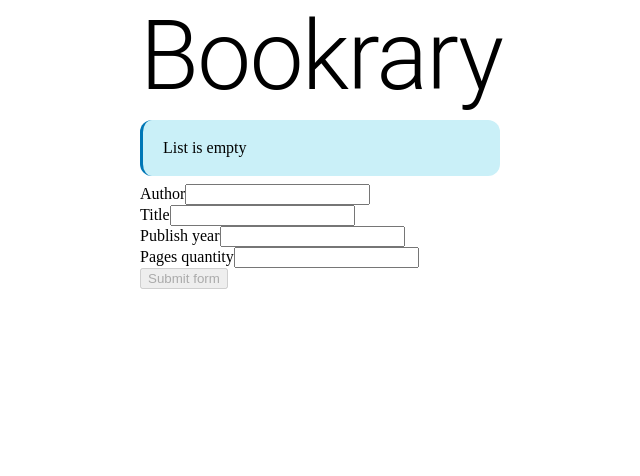
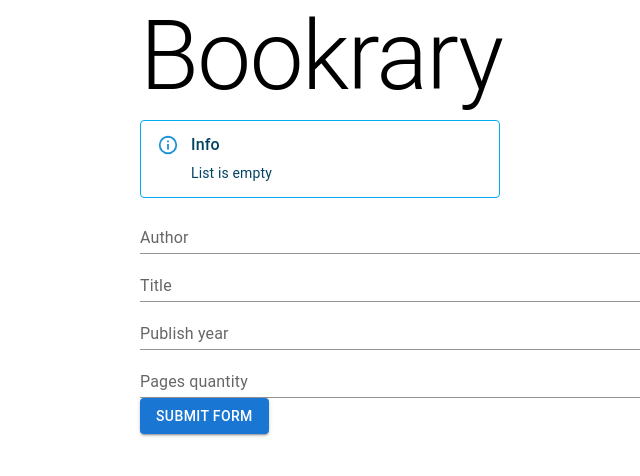
Before and after one commit to justka/bookrary, a React (Create React App) app: page / in a window 1280 px wide. Shown: the top 476 px of the page, without its empty margins (224-864 px from the left). Built offline with nearby package versions, Linux system fonts and the light colour scheme.

Commit message:
add mui to form

```diff
--- a/src/components/Lists/Books/components/ListContent/ListContent.tsx
+++ b/src/components/Lists/Books/components/ListContent/ListContent.tsx
@@ -1,5 +1,7 @@
 import React from "react";
 import {
+  Alert,
+  AlertTitle,
   Avatar,
   Divider,
   ListItem,
@@ -7,7 +9,6 @@ import {
   ListItemText,
   Typography,
 } from "@mui/material";
-import { Message } from "ui/Message/Message";
 import { useSelector } from "react-redux";
 
 export function ListContent() {
@@ -25,7 +26,12 @@ export function ListContent() {
   );
 
   if (booksList.length === 0) {
-    return <Message text="List is empty" />;
+    return (
+      <Alert severity="info" variant="outlined">
+        <AlertTitle>Info</AlertTitle>
+        <span>List is empty</span>
+      </Alert>
+    );
   }
   return booksList.map((item, index, baseArray) => {
     return (
--- /dev/null
+++ b/src/ui/Button/Button.tsx
@@ -0,0 +1,5 @@
+import { default as MaterialButton } from "@mui/material/Button";
+
+export function Button({ text }) {
+  return <MaterialButton variant="contained">{text}</MaterialButton>;
+}
--- a/src/ui/Form/Form.tsx
+++ b/src/ui/Form/Form.tsx
@@ -1,35 +1,41 @@
 import { FORM_FIELD_TYPE } from "constants/formFieldType";
 import { Form as ReactFinalForm, Field } from "react-final-form";
+import { Button } from "ui/Button/Button";
+import { Input } from "ui/Input/Input";
 import { Message } from "ui/Message/Message";
 
 export function Form({ fields, onSubmit }) {
   return (
     <ReactFinalForm
       onSubmit={onSubmit}
-      render={({ handleSubmit, pristine, submitting }) => (
+      render={({ handleSubmit }) => {
+        return (
           <form onSubmit={handleSubmit}>
-          {fields.map((field) => {
+            {fields.map((field, index: number) => {
               switch (field.formFieldType) {
                 case FORM_FIELD_TYPE.FORM_SUBMISSION: {
-                return (
-                  <div className="buttons" key={field.label}>
-                    <button disabled={submitting || pristine} type="submit">
-                      {field.label}
-                    </button>
-                  </div>
-                );
+                  return <Button key={field.label} text={field.label} />;
                 }
                 case FORM_FIELD_TYPE.INPUT: {
                   return (
-                  <div key={field.name}>
-                    <label>{field.label}</label>
-                    <Field component="input" name={field.name} type="text" />
+                    <Field key={field.name} name={field.name}>
+                      {(props) => {
+                        return (
+                          <div>
+                            <Input
+                              label={field.label}
+                              name={props.input.name}
+                            />
                           </div>
+                        );
+                      }}
+                    </Field>
                   );
                 }
                 default: {
                   return (
                     <Message
+                      key={`unsupportedFieldType-${index}`}
                       text={`Unsupported field type: "${field.formFieldType}"`}
                     />
                   );
@@ -37,7 +43,8 @@ export function Form({ fields, onSubmit }) {
               }
             })}
           </form>
-      )}
+        );
+      }}
     />
   );
 }
--- /dev/null
+++ b/src/ui/Input/Input.tsx
@@ -0,0 +1,9 @@
+import { TextField } from "@mui/material";
+
+export function Input({ label, name }) {
+  const id = `input-${name}-${label}`;
+
+  return (
+    <TextField fullWidth id={id} label={label} name={name} variant="standard" />
+  );
+}
```
Lines whose indentation alone changed are shown as unchanged.
